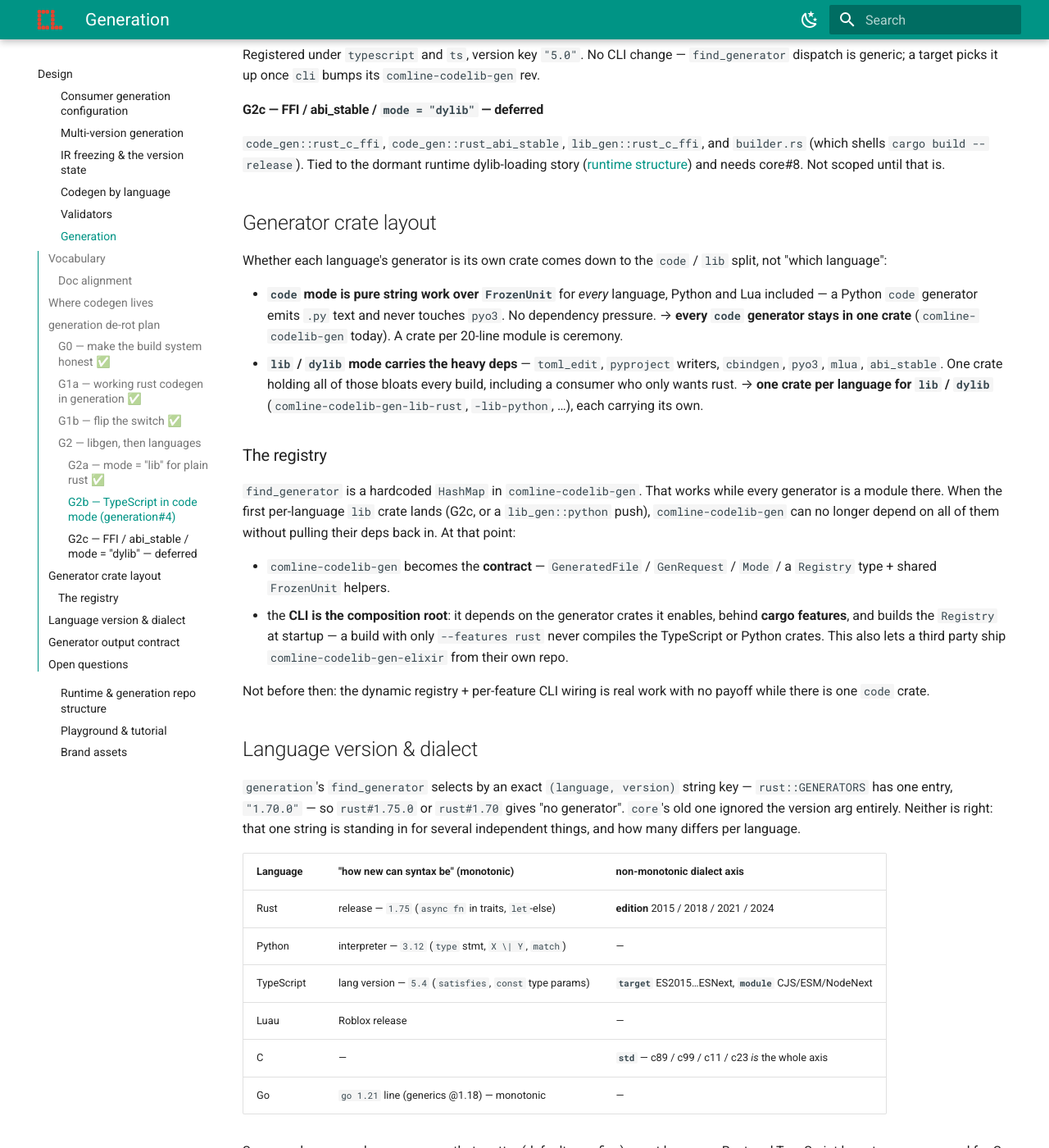
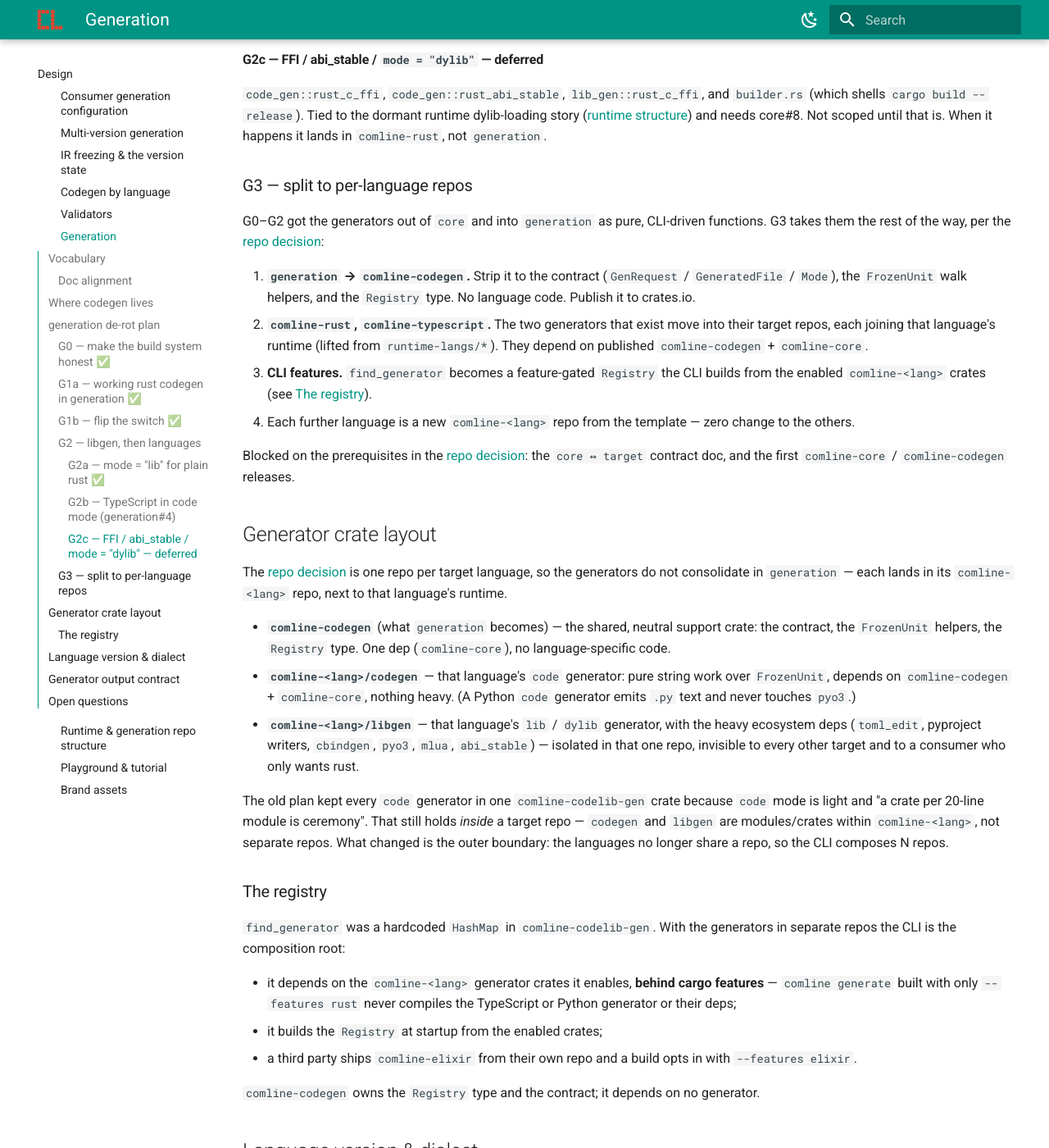
Before and after one commit to ComlineProject/docs, an MkDocs documentation site: the page built from docs/docs/design/generation.md, in a window 1280 px wide and 1400 px high, scrolled down 3962 px. Shown: the whole window at 82% size. Built offline with MkDocs 1.6.1 and Material for MkDocs 9.7.7, drawn with Linux system fonts in a browser that asks for light colours; the version menu is left out; some of the changed text lies outside the part shown.

Commit message:
docs(generation): rework against the per-language-repo endpoint (G3)
Reframe: G0-G2 got the generators out of core (done); G3 takes each
language's generator into its comline-<lang> repo, generation becomes
comline-codegen (shared contract + helpers + Registry). Rewrite 'Where
codegen lives', 'Generator crate layout', 'The registry'; add a G3 section;
cut-releases moves from open question to G3 prerequisite. Generator output
contract and version/dialect sections unchanged.

````diff
--- a/docs/docs/design/generation.md
+++ b/docs/docs/design/generation.md
@@ -2,23 +2,17 @@
 
 Status: **G1 + G2a + G2b done** — codegen is out of `core` (the CLI is the
 composition root); `mode = "lib"` emits a buildable rust crate; TypeScript has a
-`code` generator. G2c (FFI / `dylib`) not started · Affects
-`ComlineProject/core`, `ComlineProject/generation`, `ComlineProject/cli`
-
-!!! warning "Endpoint superseded"
-    [Runtime & generation repository structure](runtime-repo-structure.md) now
-    decides **one repo per target language** (Option E). Under that decision the
-    per-language `code` and `lib` generators do **not** settle in one
-    `generation` repo — they continue into each `comline-<lang>` repo, and
-    `generation` becomes `comline-codegen`, the shared support crate they all
-    depend on. Everything here about getting the generators *out of `core`* still
-    holds and is the necessary first step; the "Generator crate layout" and
-    "registry in the CLI" sections need reworking against the per-language-repo
-    target.
+`code` generator. G2c (FFI / `dylib`) not started. **G3 (split to per-language
+repos) is the new endpoint** — see below · Affects `ComlineProject/core`,
+`ComlineProject/generation`, `ComlineProject/cli`, `ComlineProject/comline-<lang>`
 
 Companion to [Runtime & generation repository structure](runtime-repo-structure.md),
-which covers how the repos are split; this page fixes what the pieces *are* and
-plans the `generation` cleanup.
+which decided **one repo per target language** (Option E). This page fixes what
+the pieces *are* and tracks the `generation` cleanup. The endpoint has moved:
+G0–G2 got the generators *out of `core`* and into `generation` as pure,
+CLI-driven functions — still the necessary first step — and G3 takes each
+language's generator the rest of the way, into its `comline-<lang>` repo, with
+`generation` left as `comline-codegen`, the shared support crate.
 
 ## Vocabulary
 
@@ -53,37 +47,39 @@ line that it shows codegen *source* output, not libgen.
 
 ## Where codegen lives
 
-**Decision: the generators move from `core` to `generation`. `core` stops
-shipping any generator.**
+**Done: the generators are out of `core`.** `core` ships no generator; it is the
+compiler + IR. They landed in `generation` as an intermediate.
 
-Today `core/core/src/codelib_gen/{mod.rs, rust.rs}` holds a `find_generator`
-registry and the one working `rust` generator, and the CLI calls
-`comline_core::codelib_gen::find_generator`. `generation/lib-gen/_core` already
-has the same registry shape (with a version dimension) plus stale per-language
-stubs — it is the intended home, half-built.
+**Endpoint ([repo decision](runtime-repo-structure.md)): each language's
+generator lives in its `comline-<lang>` repo**, next to that language's runtime.
+`generation` becomes **`comline-codegen`** — the shared, language-neutral support
+crate (contract + `FrozenUnit` helpers + `Registry` type, one dep on
+`comline-core`, published to crates.io) that every `comline-<lang>` depends on.
 
 - **No `comline-core-ir` carve-out.** `comline-core` is already the published
-  unit: `cli` depends on `comline-core = "0.1"` from crates.io with a commented
-  `[patch."https://github.com/ComlineProject/core"] = { path = "../core/core" }`
-  for local iteration. `generation` adopts exactly that pattern. The accepted
-  cost — *IR changes → cut a `comline-core` release → bump `generation` and
-  `cli`* — is already the `cli` workflow, now extended to one more consumer.
-- **The CLI becomes the composition root.** It depends on `comline-core`
-  (source → IR) *and* `comline-codelib-gen` (IR → code), and wires them
-  together. `core` no longer knows about codegen at all.
+  unit. `comline-codegen` and every `comline-<lang>` depend on it *by version*
+  from crates.io.
+- **The CLI is the composition root.** It depends on `comline-core` (source → IR)
+  and, behind cargo features, the `comline-<lang>` generator crates (IR → code /
+  lib), and wires them together. `core` knows nothing about codegen.
 
 ```
-core  ──►  generation  ──►  cli   (composition root: compile, then generate)
-(idl → ir)  (ir → code / lib)
-                             runtime  (hand-written; linked by generated libs;
-                                       its schema types are re-generated by generation)
+core ──► comline-codegen ──► comline-<lang> ──► cli
+(idl→ir)  (contract + helpers)  (ir → code / lib;   (composition root:
+                                 lives with the      compile, then generate
+                                 language runtime)   with the enabled targets)
 ```
 
-`generation` depends on `core`. `cli` depends on both. `runtime` depends on
-neither — it is linked at the consumer's build, and the schema types it needs
-are a `generation` output.
+`comline-codegen` depends on `core`. Each `comline-<lang>` depends on both. The
+runtime for a language sits in the same `comline-<lang>` repo but is a separate
+crate: hand-written, linked at the consumer's build, and the schema types it
+needs are that repo's own codegen output.
 
 ## `generation` de-rot plan
+
+G0–G2 (out of `core`, into `generation` as CLI-driven functions) are done or
+scoped; **G3** (out of `generation`, into `comline-<lang>` repos) is the new
+endpoint under the [repo decision](runtime-repo-structure.md).
 
 ### G0 — make the build system honest ✅
 
@@ -187,9 +183,8 @@ Type map: `string`/`str` → `string`, `bool` → `boolean`, every int/float wid
 → `number`, `T[]` → `T[]`, `optional` → `name?: type`.
 
 Lives as a module in `comline-codelib-gen` (`code_gen/typescript/`) alongside
-`rust` — see [Generator crate layout](#generator-crate-layout) for why every
-`code` generator stays in one crate. `lib-gen/typescript/` keeps its
-`implementation plan.md` for the eventual TS `lib` / `dylib` side.
+`rust` for now; G3 moves it to `comline-typescript`. `lib-gen/typescript/` keeps
+its `implementation plan.md` for the eventual TS `lib` / `dylib` side.
 
 Registered under `typescript` and `ts`, version key `"5.0"`. No CLI change —
 `find_generator` dispatch is generic; a target picks it up once `cli` bumps its
@@ -200,41 +195,69 @@ Registered under `typescript` and `ts`, version key `"5.0"`. No CLI change —
 `code_gen::rust_c_ffi`, `code_gen::rust_abi_stable`, `lib_gen::rust_c_ffi`, and
 `builder.rs` (which shells `cargo build --release`). Tied to the dormant runtime
 dylib-loading story ([runtime structure](runtime-repo-structure.md)) and needs
-core#8. Not scoped until that is.
+core#8. Not scoped until that is. When it happens it lands in `comline-rust`, not
+`generation`.
+
+### G3 — split to per-language repos
+
+G0–G2 got the generators out of `core` and into `generation` as pure,
+CLI-driven functions. G3 takes them the rest of the way, per the
+[repo decision](runtime-repo-structure.md):
+
+1. **`generation` → `comline-codegen`.** Strip it to the contract
+   (`GenRequest` / `GeneratedFile` / `Mode`), the `FrozenUnit` walk helpers, and
+   the `Registry` type. No language code. Publish it to crates.io.
+2. **`comline-rust`, `comline-typescript`.** The two generators that exist move
+   into their target repos, each joining that language's runtime (lifted from
+   `runtime-langs/*`). They depend on published `comline-codegen` +
+   `comline-core`.
+3. **CLI features.** `find_generator` becomes a feature-gated `Registry` the CLI
+   builds from the enabled `comline-<lang>` crates (see
+   [The registry](#the-registry)).
+4. Each further language is a new `comline-<lang>` repo from the template — zero
+   change to the others.
+
+Blocked on the prerequisites in the
+[repo decision](runtime-repo-structure.md): the `core ↔ target` contract doc,
+and the first `comline-core` / `comline-codegen` releases.
 
 ## Generator crate layout
 
-Whether each language's generator is its own crate comes down to the `code` /
-`lib` split, not "which language":
+The [repo decision](runtime-repo-structure.md) is one repo per target language,
+so the generators do not consolidate in `generation` — each lands in its
+`comline-<lang>` repo, next to that language's runtime.
 
-- **`code` mode is pure string work over `FrozenUnit`** for *every* language,
-  Python and Lua included — a Python `code` generator emits `.py` text and never
-  touches `pyo3`. No dependency pressure. → **every `code` generator stays in
-  one crate** (`comline-codelib-gen` today). A crate per 20-line module is
-  ceremony.
-- **`lib` / `dylib` mode carries the heavy deps** — `toml_edit`, `pyproject`
-  writers, `cbindgen`, `pyo3`, `mlua`, `abi_stable`. One crate holding all of
-  those bloats every build, including a consumer who only wants rust. → **one
-  crate per language for `lib` / `dylib`** (`comline-codelib-gen-lib-rust`,
-  `-lib-python`, …), each carrying its own.
+- **`comline-codegen`** (what `generation` becomes) — the shared, neutral
+  support crate: the contract, the `FrozenUnit` helpers, the `Registry` type.
+  One dep (`comline-core`), no language-specific code.
+- **`comline-<lang>/codegen`** — that language's `code` generator: pure string
+  work over `FrozenUnit`, depends on `comline-codegen` + `comline-core`, nothing
+  heavy. (A Python `code` generator emits `.py` text and never touches `pyo3`.)
+- **`comline-<lang>/libgen`** — that language's `lib` / `dylib` generator, with
+  the heavy ecosystem deps (`toml_edit`, pyproject writers, `cbindgen`, `pyo3`,
+  `mlua`, `abi_stable`) — isolated in that one repo, invisible to every other
+  target and to a consumer who only wants rust.
+
+The old plan kept every `code` generator in one `comline-codelib-gen` crate
+because `code` mode is light and "a crate per 20-line module is ceremony". That
+still holds *inside* a target repo — `codegen` and `libgen` are modules/crates
+within `comline-<lang>`, not separate repos. What changed is the outer boundary:
+the languages no longer share a repo, so the CLI composes N repos.
 
 ### The registry
 
-`find_generator` is a hardcoded `HashMap` in `comline-codelib-gen`. That works
-while every generator is a module there. When the first per-language `lib` crate
-lands (G2c, or a `lib_gen::python` push), `comline-codelib-gen` can no longer
-depend on all of them without pulling their deps back in. At that point:
+`find_generator` was a hardcoded `HashMap` in `comline-codelib-gen`. With the
+generators in separate repos the CLI is the composition root:
 
-- `comline-codelib-gen` becomes the **contract** — `GeneratedFile` /
-  `GenRequest` / `Mode` / a `Registry` type + shared `FrozenUnit` helpers.
-- the **CLI is the composition root**: it depends on the generator crates it
-  enables, behind **cargo features**, and builds the `Registry` at startup — a
-  build with only `--features rust` never compiles the TypeScript or Python
-  crates. This also lets a third party ship `comline-codelib-gen-elixir` from
-  their own repo.
+- it depends on the `comline-<lang>` generator crates it enables, **behind cargo
+  features** — `comline generate` built with only `--features rust` never
+  compiles the TypeScript or Python generator or their deps;
+- it builds the `Registry` at startup from the enabled crates;
+- a third party ships `comline-elixir` from their own repo and a build opts in
+  with `--features elixir`.
 
-Not before then: the dynamic registry + per-feature CLI wiring is real work with
-no payoff while there is one `code` crate.
+`comline-codegen` owns the `Registry` type and the contract; it depends on no
+generator.
 
 ## Language version & dialect
 
@@ -328,6 +351,9 @@ type GeneratorFn = fn(&GenRequest) -> Result<Vec<GeneratedFile>>;
 - The generator sees **all** schemas (for `src/lib.rs`) and returns paths; the
   CLI writes the list — one loop, both modes.
 
+These three types (`GeneratedFile` / `Mode` / `GenRequest`) are the contract
+`comline-codegen` will own after G3; today they live in `comline-codelib-gen`.
+
 Settled with it:
 
 - **Paths.** `layout` places the single `code` file; a `lib` crate goes under
@@ -343,9 +369,11 @@ The CLI side (`generate.rs`) landed in cli#17.
 
 ## Open questions
 
-- **Cut releases.** G1b wires everything with **git-rev deps** (`generation` →
-  `core`, `cli` → both). Fine as interim, but every `core` IR change now needs a
-  rev bump in two repos. First `comline-core` + `comline-codelib-gen` releases
-  would let `cli` pin versions like it used to.
-- **Second language: TypeScript** (decided) — `code` mode, no runtime needed,
-  most greenfield. `luau` / `python` / `lua` after.
+- **Cut releases** — now a **G3 prerequisite**, not optional. Everything is
+  wired with git-rev deps (`generation` → `core`, `cli` → both); every `core` IR
+  change needs a rev bump in two repos. `comline-core` + `comline-codegen`
+  releases end that and let `comline-<lang>` repos depend on versions.
+- **First `comline-<lang>` repos: `comline-rust` and `comline-typescript`** —
+  the two generators that exist. `comline-typescript` is the cleaner pilot
+  (`code` mode only, no runtime, no FFI). `comline-python` / `comline-lua` /
+  `comline-luau` follow, each from the template.
````
